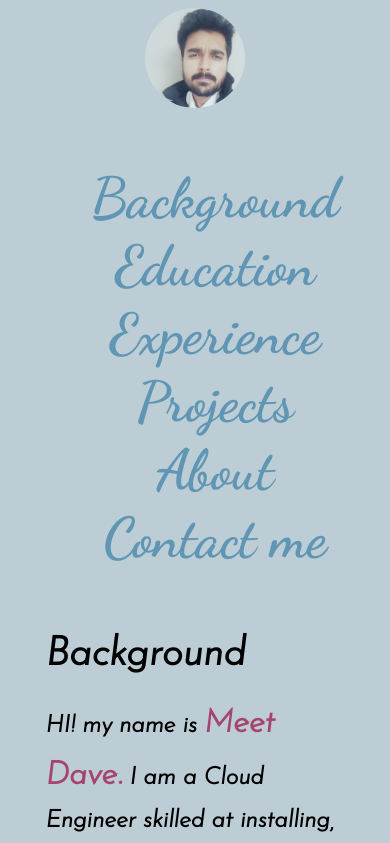
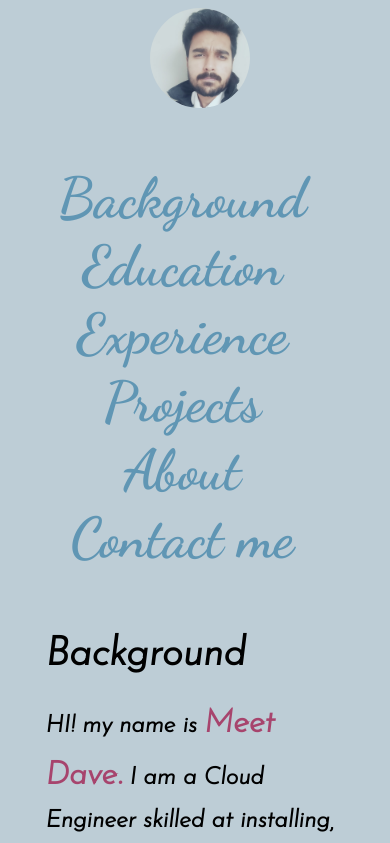
Before and after one commit to meetdav33/personal-site-flexbox, a plain HTML site: page index.html in a window 390 px wide. Shown: the top 843 px of the page. Drawn offline with Linux system fonts and the light colour scheme.

Commit message:
Update stylesheet-flex.css

```diff
--- a/css/stylesheet-flex.css
+++ b/css/stylesheet-flex.css
@@ -23,7 +23,6 @@ body {
 
 .header {
     display: inline-flex;
-    justify-content: center;
 }
 
 .section-items{
@@ -99,11 +98,18 @@ a:hover {
       #profilepic{
         width: 100px;
         height: 100px;
+        align-self: center;
       }
 
       .sections{
         flex-direction: column;
+        align-content:normal;
       }
-
-
+     .header{
+        align-items: baseline;
+        padding-left: 10px;
+     }
+     .section-items {
+        padding-left: 0px;
+     }
     }
```
